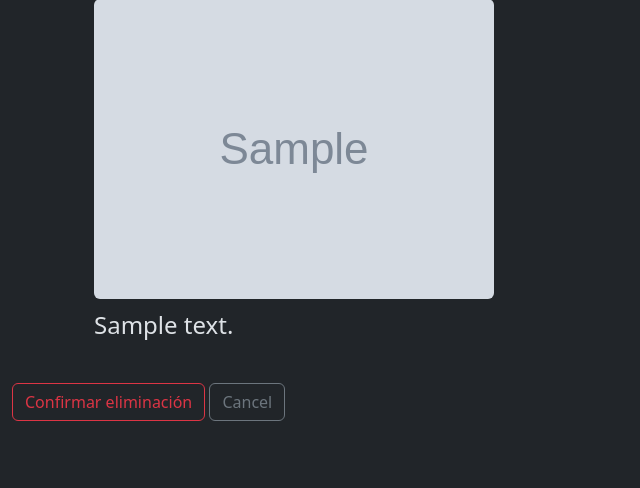
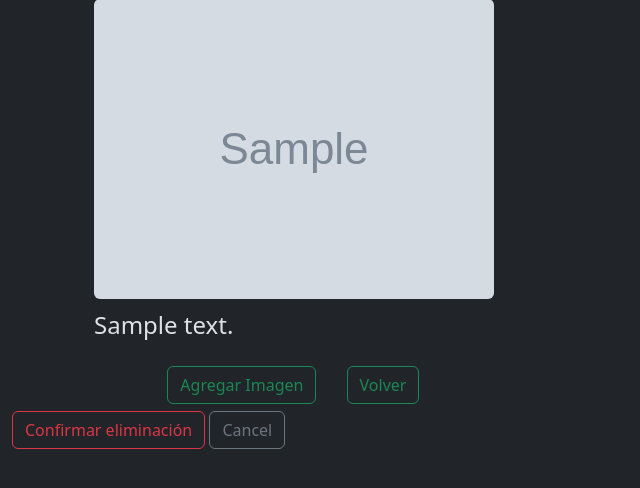
Before and after one commit to Itmanco/histories, a Django app: page /deletecomment/1/ in a window 1280 px wide. Shown: the part 265-753 px from the top of the page, without its empty margins (0-640 px from the left). Run offline with Django 4.2, Linux system fonts and the light colour scheme; a user stored in the database is signed in; tables that the repository leaves empty hold one stand-in row (values such as "Sample post"); grey boxes marked "Sample" are stand-in pictures; some libraries are stand-ins or nearby versions.

Commit message:
Restriction to create a new comment with the unique combination of creator and description was removed. Bottons to add new pictures and return to que historoy added at _comment.html. - modification in the settings file to change position of when the histories application settins was loaded.

```diff
--- a/Histories/history/histories/models.py
+++ b/Histories/history/histories/models.py
@@ -141,4 +141,4 @@ class Comment(models.Model):
 
     class Meta:
         ordering = ['-created_at']
-        unique_together = ['user', 'description']
+        # unique_together = ['user', 'description']
--- a/Histories/history/histories/templates/_comment.html
+++ b/Histories/history/histories/templates/_comment.html
@@ -32,6 +32,12 @@
             <a href="{% url 'histories:comment_edit' pk=comment.pk %}" class="btn btn-simple">
                 <button type="button" id="update_btn" class="btn btn-outline-danger">Modificar</button>
             </a>
+            <a href="{% url 'histories:comment_create' comment.history.pk %}" class="btn btn-simple">
+                <button type="button" id="add_new_btn" class="btn btn-outline-success">Agregar Imagen</button>
+            </a>
+            <a href="{% url 'histories:history_detail' pk=comment.history.pk %}" class="btn btn-simple">
+                <button type="button" id="go_history_btn" class="btn btn-outline-success">Volver</button>
+            </a>
             {% endif %}
         </div>
     </div>
--- a/Histories/history/history/settings.py
+++ b/Histories/history/history/settings.py
@@ -51,15 +51,15 @@ ALLOWED_HOSTS = []
 # Application definition
 
 INSTALLED_APPS = [
-    'histories.apps.HistoriesConfig',
     'django.contrib.admin',
     'django.contrib.auth',
     'django.contrib.contenttypes',
     'django.contrib.sessions',
     'django.contrib.messages',
     'django.contrib.staticfiles',
+    'accounts',
+    'histories.apps.HistoriesConfig',
     'debug_toolbar',
-    'accounts',
     'ckeditor',
     'bootstrap5',
 ]
```
